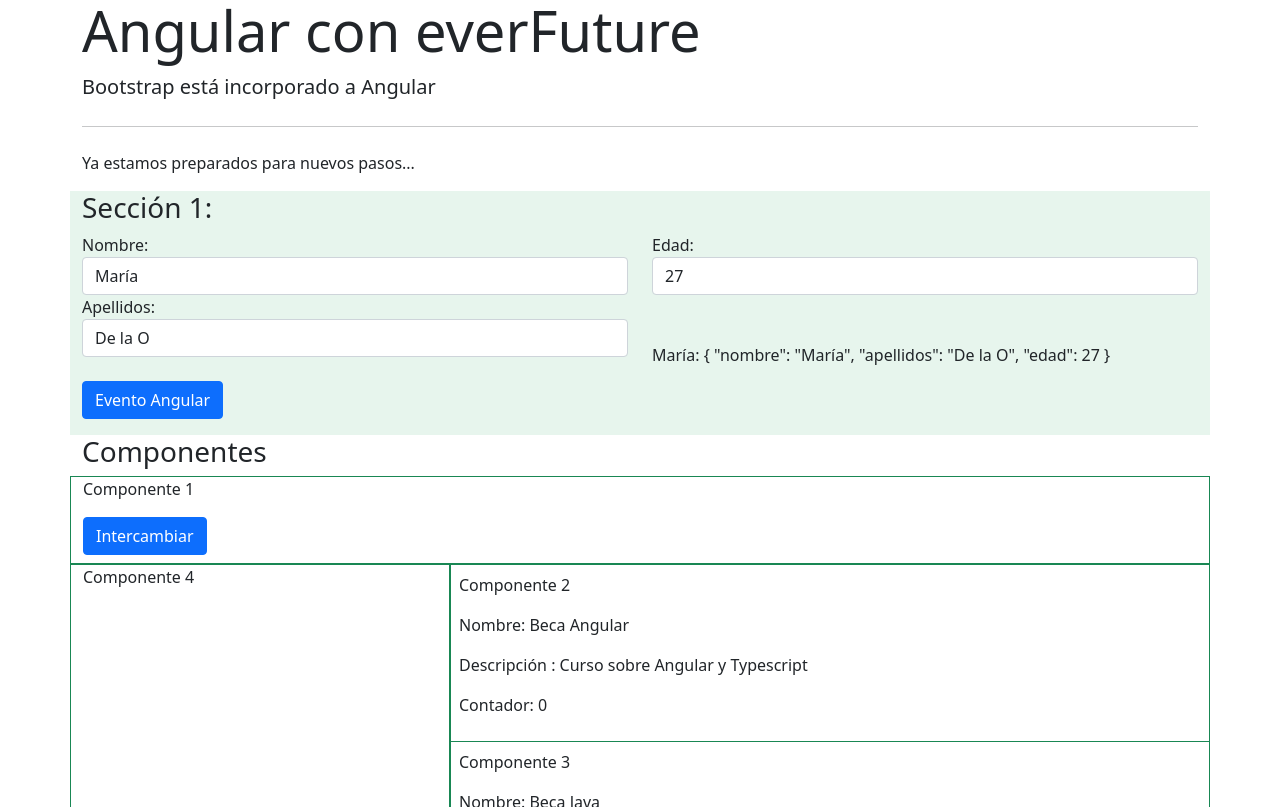
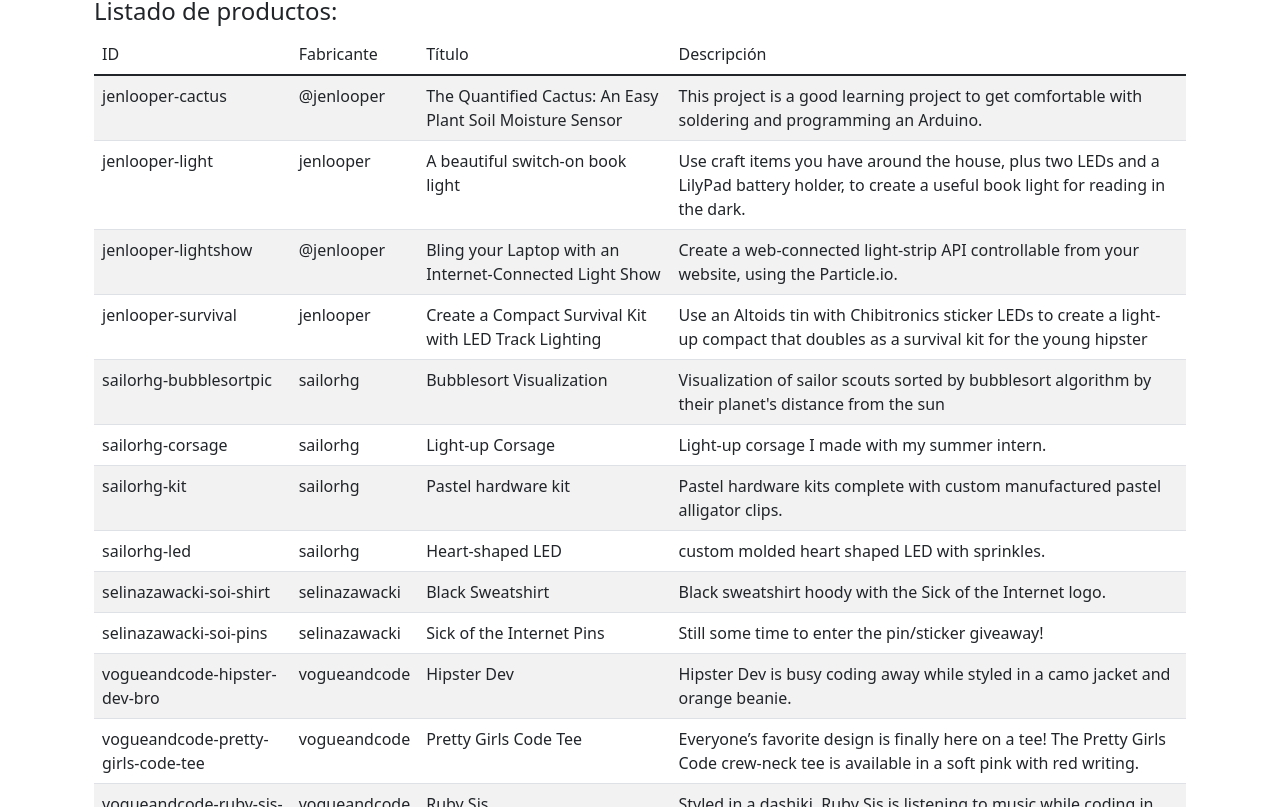
Before and after one commit to SergioRuJim/proyecto1, an Angular app: page /seccion3 in a window 1280 px wide. Shown: the part 593-1400 px from the top of the page. Built offline with nearby package versions, Linux system fonts and the light colour scheme.

Commit message:
Añadido servicios

```diff
--- a/src/app/app.module.ts
+++ b/src/app/app.module.ts
@@ -2,6 +2,7 @@
 import { BrowserModule } from '@angular/platform-browser';
 import { FormsModule, ReactiveFormsModule } from '@angular/forms';
 import { Routes, RouterModule } from '@angular/router';
+import { ProductosService } from './servicio/productos.service';
 
 import { AppComponent } from './app.component';
 import { PrincipalComponent } from './principal/principal.component';
@@ -45,7 +46,7 @@
     RouterModule.forRoot(routes),
     ReactiveFormsModule
   ],
-  providers: [],
+  providers: [ProductosService],
   bootstrap: [PrincipalComponent]
 })
 export class AppModule { }
--- a/src/app/c-seccion3/c-seccion3.component.html
+++ b/src/app/c-seccion3/c-seccion3.component.html
@@ -42,3 +42,24 @@
         </div>
     </div>
 </form>
+
+<h4>Listado de productos:</h4>
+
+<table class="table table-striped">
+    <thead>
+        <tr>
+            <td>ID</td>
+            <td>Fabricante</td>
+            <td>Título</td>
+            <td>Descripción</td>
+        </tr>
+    </thead>
+    <tbody>
+        <tr *ngFor="let prod of productos">
+            <td>{{prod.Id}}</td>
+            <td>{{prod.Maker}}</td>
+            <td>{{prod.Title}}</td>
+            <td>{{prod.Description}}</td>
+        </tr>
+    </tbody>
+</table>
--- a/src/app/c-seccion3/c-seccion3.component.ts
+++ b/src/app/c-seccion3/c-seccion3.component.ts
@@ -1,6 +1,8 @@
 import { Component, OnInit } from '@angular/core';
 import { Router, ActivatedRoute } from '@angular/router';
 import { FormControl, FormGroup, Validators } from '@angular/forms';
+import { ProductosService } from '../servicio/productos.service';
+import { Product } from '../models/product.models';
 
 @Component({
   selector: 'app-c-seccion3',
@@ -21,7 +23,8 @@
 
   ciudad!: String;
   poblacion!: String;
-  surveyForm!: FormGroup
+
+  productos!: Product[];
 
   formComentarios: FormGroup = new FormGroup({
     usuario: new FormControl('', Validators.required),
@@ -67,7 +70,9 @@
   })
 }
 
-  constructor(private route: ActivatedRoute, private router: Router) { }
+  constructor(private route: ActivatedRoute, private router: Router, private productosService: ProductosService) {
+    this.productos = productosService.productos;
+  }
 
   ngOnInit(): void {
     this.route.params.subscribe(params => {
--- /dev/null
+++ b/src/app/servicio/productos.service.ts
@@ -0,0 +1,170 @@
+import { Injectable } from '@angular/core';
+import { Product } from '../models/product.models';
+
+@Injectable({
+  providedIn: 'root'
+})
+export class ProductosService {
+
+  productos: Product[] = [
+    {
+      "Id": "jenlooper-cactus",
+      "Maker": "@jenlooper",
+      "img": "https://user-images.githubusercontent.com/41929050/61567048-13938600-aa33-11e9-9cfd-712191013192.jpeg",
+      "Url": "https://www.hackster.io/agent-hawking-1/the-quantified-cactus-an-easy-plant-soil-moisture-sensor-e65393",
+      "Title": "The Quantified Cactus: An Easy Plant Soil Moisture Sensor",
+      "Description": "This project is a good learning project to get comfortable with soldering and programming an Arduino.",
+      "Ratings": [
+        5,
+        5
+      ]
+    },
+    {
+      "Id": "jenlooper-light",
+      "Maker": "jenlooper",
+      "img": "https://user-images.githubusercontent.com/41929050/61567049-13938600-aa33-11e9-9c69-a4184bf8e524.jpeg",
+      "Url": "https://www.hackster.io/agent-hawking-1/book-light-dee7e4",
+      "Title": "A beautiful switch-on book light",
+      "Description": "Use craft items you have around the house, plus two LEDs and a LilyPad battery holder, to create a useful book light for reading in the dark.",
+      "Ratings": null
+    },
+    {
+      "Id": "jenlooper-lightshow",
+      "Maker": "@jenlooper",
+      "img": "https://user-images.githubusercontent.com/41929050/61567053-13938600-aa33-11e9-9780-104fe4019659.png",
+      "Url": "https://www.hackster.io/agent-hawking-1/bling-your-laptop-with-an-internet-connected-light-show-30e4db",
+      "Title": "Bling your Laptop with an Internet-Connected Light Show",
+      "Description": "Create a web-connected light-strip API controllable from your website, using the Particle.io.",
+      "Ratings": null
+    },
+    {
+      "Id": "jenlooper-survival",
+      "Maker": "jenlooper",
+      "img": "https://user-images.githubusercontent.com/41929050/61567051-13938600-aa33-11e9-8ae7-0b5c19aafab4.jpeg",
+      "Url": "https://www.hackster.io/agent-hawking-1/create-a-compact-survival-kit-38bfdb",
+      "Title": "Create a Compact Survival Kit with LED Track Lighting",
+      "Description": "Use an Altoids tin with Chibitronics sticker LEDs to create a light-up compact that doubles as a survival kit for the young hipster",
+      "Ratings": null
+    },
+    {
+      "Id": "sailorhg-bubblesortpic",
+      "Maker": "sailorhg",
+      "img": "https://user-images.githubusercontent.com/41929050/61567054-13938600-aa33-11e9-9163-eec98e239b7a.png",
+      "Url": "https://twitter.com/sailorhg/status/1090107740049952770",
+      "Title": "Bubblesort Visualization",
+      "Description": "Visualization of sailor scouts sorted by bubblesort algorithm by their planet\u0027s distance from the sun",
+      "Ratings": null
+    },
+    {
+      "Id": "sailorhg-corsage",
+      "Maker": "sailorhg",
+      "img": "https://user-images.githubusercontent.com/41929050/61567055-142c1c80-aa33-11e9-96ff-9fbac6413625.png",
+      "Url": "https://twitter.com/sailorhg/status/1090113666911891456",
+      "Title": "Light-up Corsage",
+      "Description": "Light-up corsage I made with my summer intern.",
+      "Ratings": null
+    },
+    {
+      "Id": "sailorhg-kit",
+      "Maker": "sailorhg",
+      "img": "https://user-images.githubusercontent.com/41929050/61567056-142c1c80-aa33-11e9-8682-10065d338145.png",
+      "Url": "https://twitter.com/sailorhg/status/1090122822007963648",
+      "Title": "Pastel hardware kit",
+      "Description": "Pastel hardware kits complete with custom manufactured pastel alligator clips.",
+      "Ratings": null
+    },
+    {
+      "Id": "sailorhg-led",
+      "Maker": "sailorhg",
+      "img": "https://user-images.githubusercontent.com/41929050/61567052-13938600-aa33-11e9-9a88-cd842073ba44.jpg",
+      "Url": "https://twitter.com/sailorhg/status/1090117277540745216",
+      "Title": "Heart-shaped LED",
+      "Description": "custom molded heart shaped LED with sprinkles.",
+      "Ratings": null
+    },
+    {
+      "Id": "selinazawacki-soi-shirt",
+      "Maker": "selinazawacki",
+      "img": "https://user-images.githubusercontent.com/41929050/61567060-142c1c80-aa33-11e9-8188-5a4803844a9e.png",
+      "Url": "https://www.instagram.com/p/BNvESj-j8PI/",
+      "Title": "Black Sweatshirt",
+      "Description": "Black sweatshirt hoody with the Sick of the Internet logo.",
+      "Ratings": null
+    },
+    {
+      "Id": "selinazawacki-soi-pins",
+      "Maker": "selinazawacki",
+      "img": "https://user-images.githubusercontent.com/41929050/61567059-142c1c80-aa33-11e9-939b-2ecf4492786d.png",
+      "Url": "https://www.instagram.com/p/BNm6hZzDoEF/",
+      "Title": "Sick of the Internet Pins",
+      "Description": "Still some time to enter the pin/sticker giveaway! ",
+      "Ratings": null
+    },
+    {
+      "Id": "vogueandcode-hipster-dev-bro",
+      "Maker": "vogueandcode",
+      "img": "https://user-images.githubusercontent.com/41929050/61567061-14c4b300-aa33-11e9-9fee-63ff2c0c9823.png",
+      "Url": "https://www.vogueandcode.com/shop/hipster-dev-bro",
+      "Title": "Hipster Dev",
+      "Description": "Hipster Dev is busy coding away while styled in a camo jacket and orange beanie.",
+      "Ratings": null
+    },
+    {
+      "Id": "vogueandcode-pretty-girls-code-tee",
+      "Maker": "vogueandcode",
+      "img": "https://user-images.githubusercontent.com/41929050/61567062-14c4b300-aa33-11e9-9dcd-8bfed4ece810.png",
+      "Url": "https://www.vogueandcode.com/shop/pretty-girls-code-tee",
+      "Title": "Pretty Girls Code Tee",
+      "Description": "Everyone\u2019s favorite design is finally here on a tee! The Pretty Girls Code crew-neck tee is available in a soft pink with red writing.",
+      "Ratings": null
+    },
+    {
+      "Id": "vogueandcode-ruby-sis-2",
+      "Maker": "vogueandcode",
+      "img": "https://user-images.githubusercontent.com/41929050/61567063-14c4b300-aa33-11e9-8515-bcb866da9ea3.png",
+      "Url": "https://www.vogueandcode.com/shop/ruby-sis-2",
+      "Title": "Ruby Sis",
+      "Description": "Styled in a dashiki, Ruby Sis is listening to music while coding in her favorite language, Ruby!",
+      "Ratings": [
+        3,
+        5,
+        5,
+        4,
+        3,
+        2,
+        1,
+        4,
+        5,
+        5,
+        5,
+        5,
+        5,
+        5,
+        5,
+        5,
+        5,
+        5
+      ]
+    },
+    {
+      "Id": "selinazawacki-moon",
+      "Maker": "selinazawacki",
+      "img": "https://user-images.githubusercontent.com/41929050/61567057-142c1c80-aa33-11e9-9781-9e442418eaab.png",
+      "Url": "https://www.instagram.com/p/BFktVYPinKQ/",
+      "Title": "Holographic Dark Moon Necklace",
+      "Description": "Not sure if I\u0027ll be making more, get it while I have it in the store.",
+      "Ratings": null
+    },
+    {
+      "Id": "selinazawacki-shirt",
+      "Maker": "selinazawacki",
+      "img": "https://user-images.githubusercontent.com/41929050/61567058-142c1c80-aa33-11e9-89fb-b4f30d84d69d.png",
+      "Url": "https://www.instagram.com/p/BEXlpiZCnJ3",
+      "Title": "Floppy Crop",
+      "Description": "Used up the Diskette fabric today to make 2 of these crops.",
+      "Ratings": null
+    }
+  ]
+
+  constructor() { }
+}
```
Also changed, not shown: src/app/models/product.models.ts (added, +9 -0 lines), 1 other file (tests, documents, lock files or other folders).
